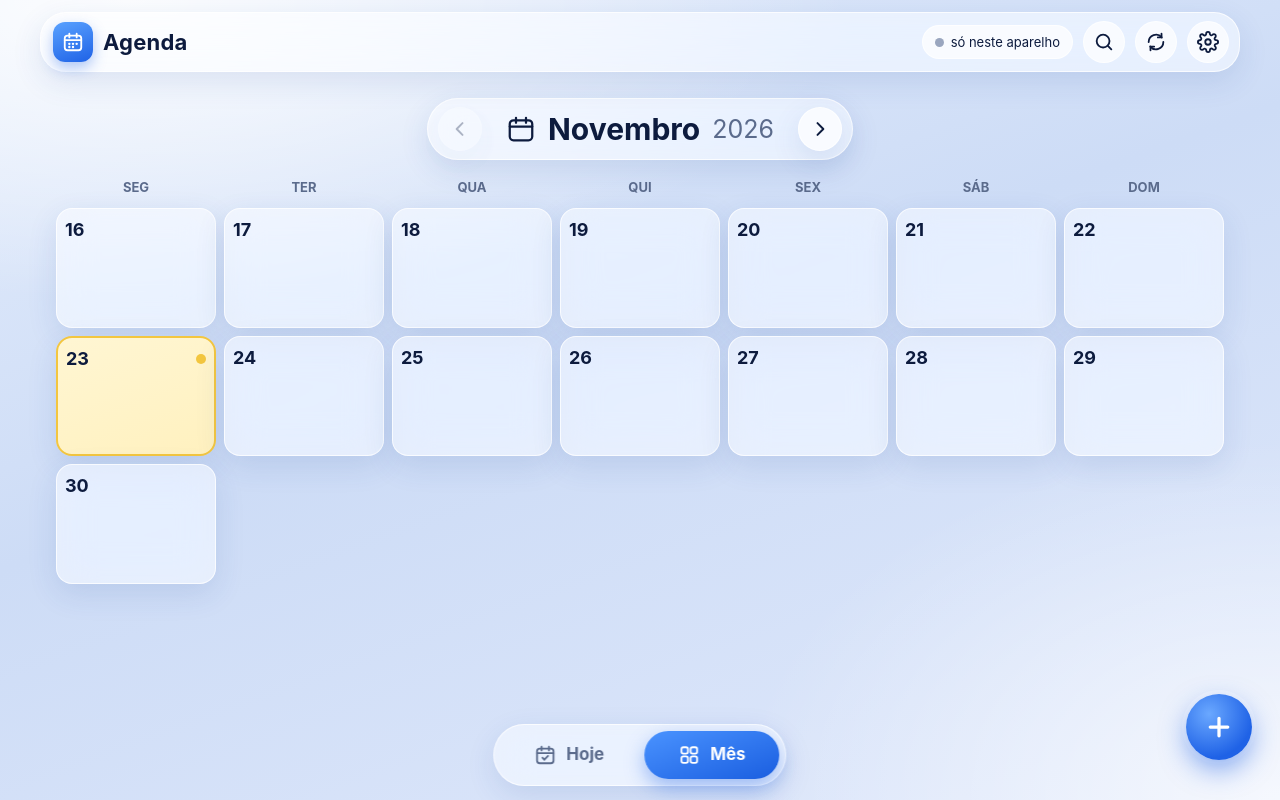
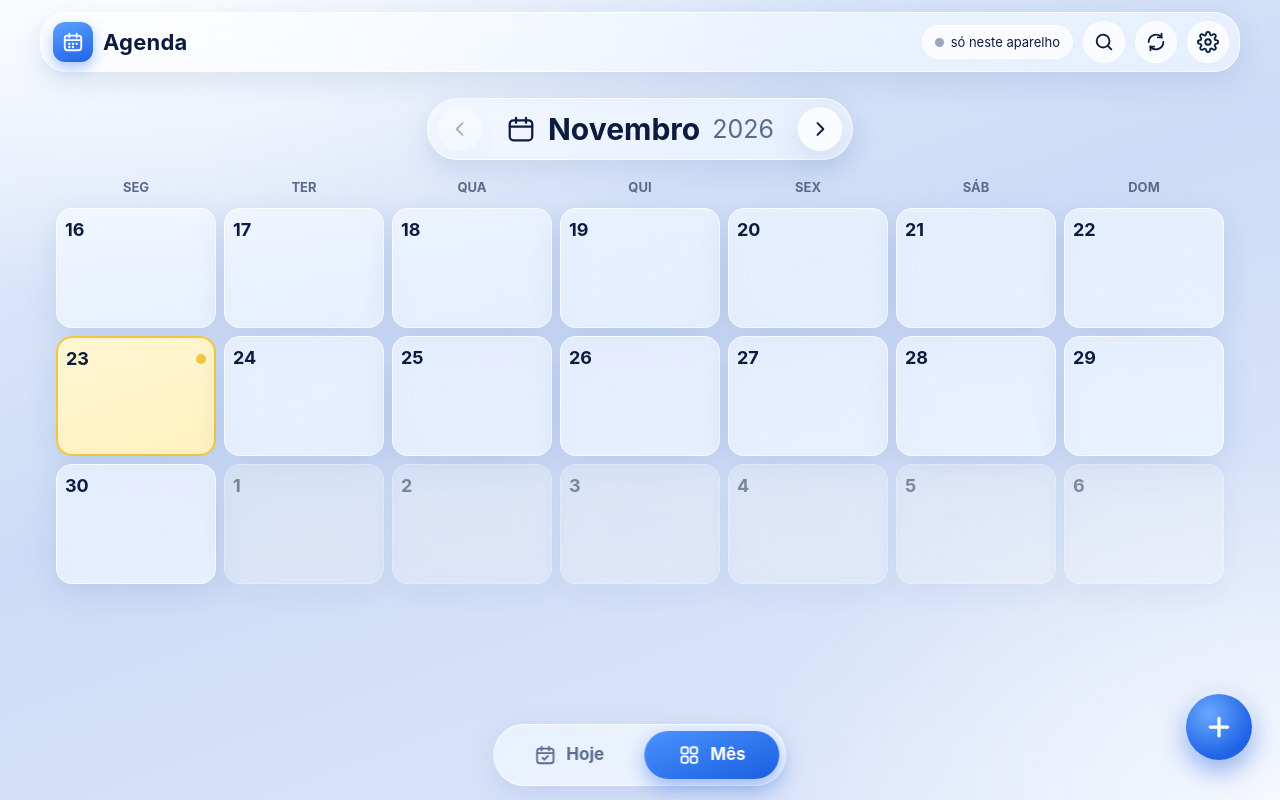
Before and after one commit to andrezote1-pixel/agenda, a plain HTML site: page index.html in a window 1280 px wide. Both pictures are taken after a click on the button "Mês". Drawn offline with Linux system fonts and the light colour scheme.

Commit message:
Add files via upload

```diff
--- a/index.html
+++ b/index.html
@@ -80,6 +80,7 @@ main{max-width:1200px;margin:0 auto;padding:8px 16px calc(env(safe-area-inset-bo
 .wd{text-align:center;font-size:13px;font-weight:700;color:var(--mut);padding:4px 0}
 .cell{border-radius:16px;min-height:120px;padding:8px;text-align:left;display:flex;flex-direction:column;gap:4px;overflow:hidden;cursor:pointer}
 .cell.out{visibility:hidden}
+.cell.prox{opacity:.45;filter:blur(.7px) saturate(.6);transition:opacity .2s,filter .2s}.cell.prox:hover{opacity:.8;filter:none}
 .cell .n{font-size:18px;font-weight:700;display:flex;justify-content:space-between;align-items:center}
 .cell.today{background:linear-gradient(160deg,#fff6d3,var(--today));border:2px solid var(--todayb)}
 .cell.today .n::after{content:"";width:10px;height:10px;border-radius:50%;background:var(--todayb)}
@@ -258,6 +259,12 @@ function renderMes(){
     g+=`<div class="cell glass${ds===th?' today':''}${fer?' fer':''}" data-dia="${ds}"><div class="n">${d}</div>
     ${vis.map(i=>`<div class="ch${i.feito?' d':''}" style="--cc:var(--c-${i.cat})">${i.hora?hh(i.hora)+' ':''}${esc(curto(i.titulo,ph))}</div>`).join('')}${resto>0?`<div class="more">+${resto}</div>`:''}</div>`;
     if(its.length){const dt=parse(ds);lst+=`<div class="dayh"><button data-dia="${ds}">${DIAS[dt.getDay()]}, ${d}</button><span class="c">${its.filter(i=>i.feito).length}/${its.length} feitos</span></div><div class="list">${its.map(itemHTML).join('')}</div>`}}
+  // completa a última semana com os primeiros dias do mês seguinte, meio apagados
+  const sobra=6-(new Date(y,m,0).getDay()+6)%7;
+  for(let k=1;k<=sobra;k++){const dn=new Date(y,m,k),ds=iso(dn),its=itensDo(ds);
+    const vis=its.slice(0,its.length>lim?lim-1:lim),resto=its.length-vis.length;
+    g+=`<div class="cell glass prox" data-dia="${ds}"><div class="n">${k}</div>
+    ${vis.map(i=>`<div class="ch${i.feito?' d':''}" style="--cc:var(--c-${i.cat})">${i.hora?hh(i.hora)+' ':''}${esc(curto(i.titulo,ph))}</div>`).join('')}${resto>0?`<div class="more">+${resto}</div>`:''}</div>`}
   g+='</div>';
   const este=mes===th.slice(0,7),primeiro=mes<=ct.slice(0,7);
   $('#main').innerHTML=`<div class="nav mnav"><div class="mpill glass"><button class="nb" data-gm="-1" aria-label="Mês anterior"${primeiro?' disabled':''}>${seta(-1)}</button>
--- a/sw.js
+++ b/sw.js
@@ -1,5 +1,5 @@
 // Guarda o app no aparelho para abrir sem internet; com internet, sempre busca a versão mais nova
-const V='agenda-v8';
+const V='agenda-v9';
 const ARQ=['./','index.html','manifest.webmanifest','icon-192.png','icon-512.png','apple-touch-icon.png'];
 self.addEventListener('install',e=>{e.waitUntil(caches.open(V).then(c=>c.addAll(ARQ.map(u=>new Request(u,{cache:'reload'})))).then(()=>self.skipWaiting()))});
 self.addEventListener('activate',e=>{e.waitUntil(caches.keys().then(ks=>Promise.all(ks.filter(k=>k!==V).map(k=>caches.delete(k)))).then(()=>self.clients.claim()))});
```
